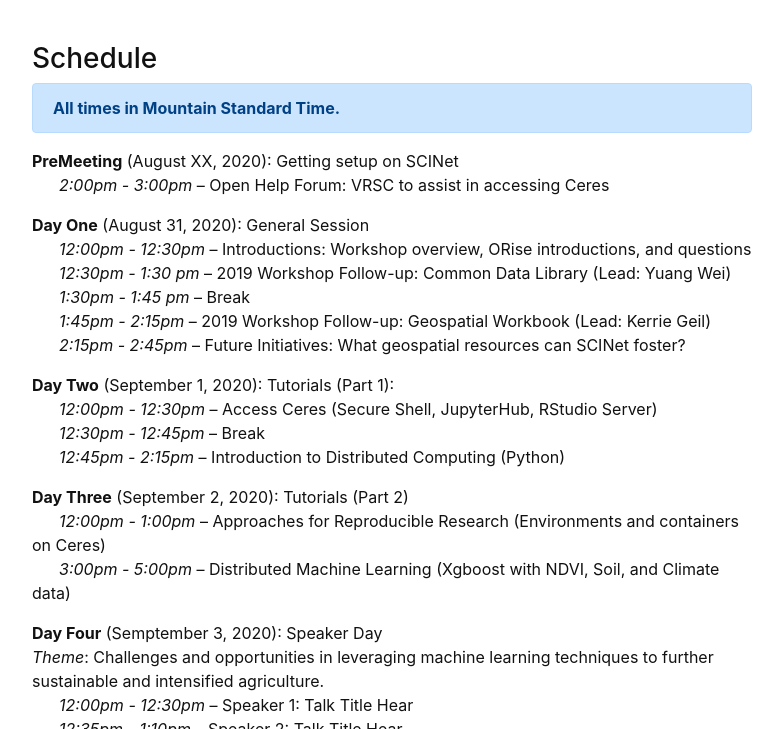
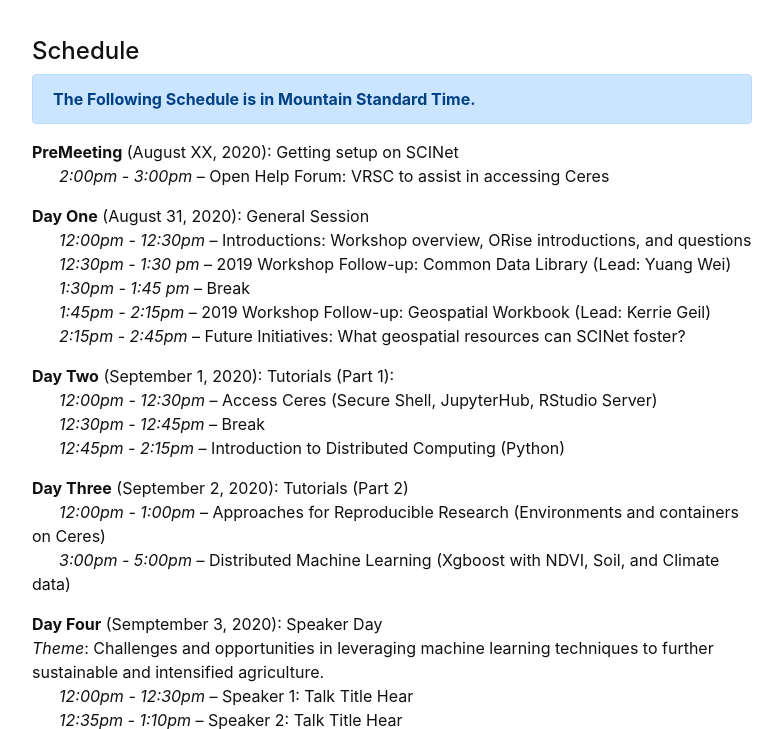
Before and after one commit to sstill88/SCINET-GEOSPATIAL-RESEARCH-WG, a Jekyll site: the page built from content/1-schedule.md, in a window 1280 px wide and 900 px high, scrolled down 829 px, cut to the strip 171-900 px from the top of the window. Shown: the whole strip, without its empty margins (248-1031 px from the left). Built offline with Jekyll 4.4.1, drawn with Linux system fonts in a browser that asks for light colours.

Commit message:
schedule layout update

```diff
--- a/content/1-schedule.md
+++ b/content/1-schedule.md
@@ -10,14 +10,14 @@
 {% include button.md text="Download Outlook .ics Calendar" link="https://outlook.office365.com/owa/calendar/018b75463ead45cdae2a9288f8d95c13@usda.gov/aa87f67ad8e24bd3ab31abc8bad22a6b18052697946570333149/calendar.ics" color="info" %}
 
 <div class="span9">
-    <h3>Calendar</h3>
+    <h4>Calendar</h4>
 	<iframe src="https://outlook.office365.com/owa/calendar/018b75463ead45cdae2a9288f8d95c13@usda.gov/aa87f67ad8e24bd3ab31abc8bad22a6b18052697946570333149/calendar.html" style=" border-width:0 " width="100%" height="600" frameborder="0" scrolling="yes"></iframe>
 </div><!--/span-->
 <br>
 
-### Schedule
+#### Schedule
 
-{% capture text %}**All times in Mountain Standard Time.**{% endcapture %}
+{% capture text %}**The Following Schedule is in Mountain Standard Time.**{% endcapture %}
 {% include alert.md text=text color=secondary %}
 
 **PreMeeting** (August XX, 2020): Getting setup on SCINet<br>
```
